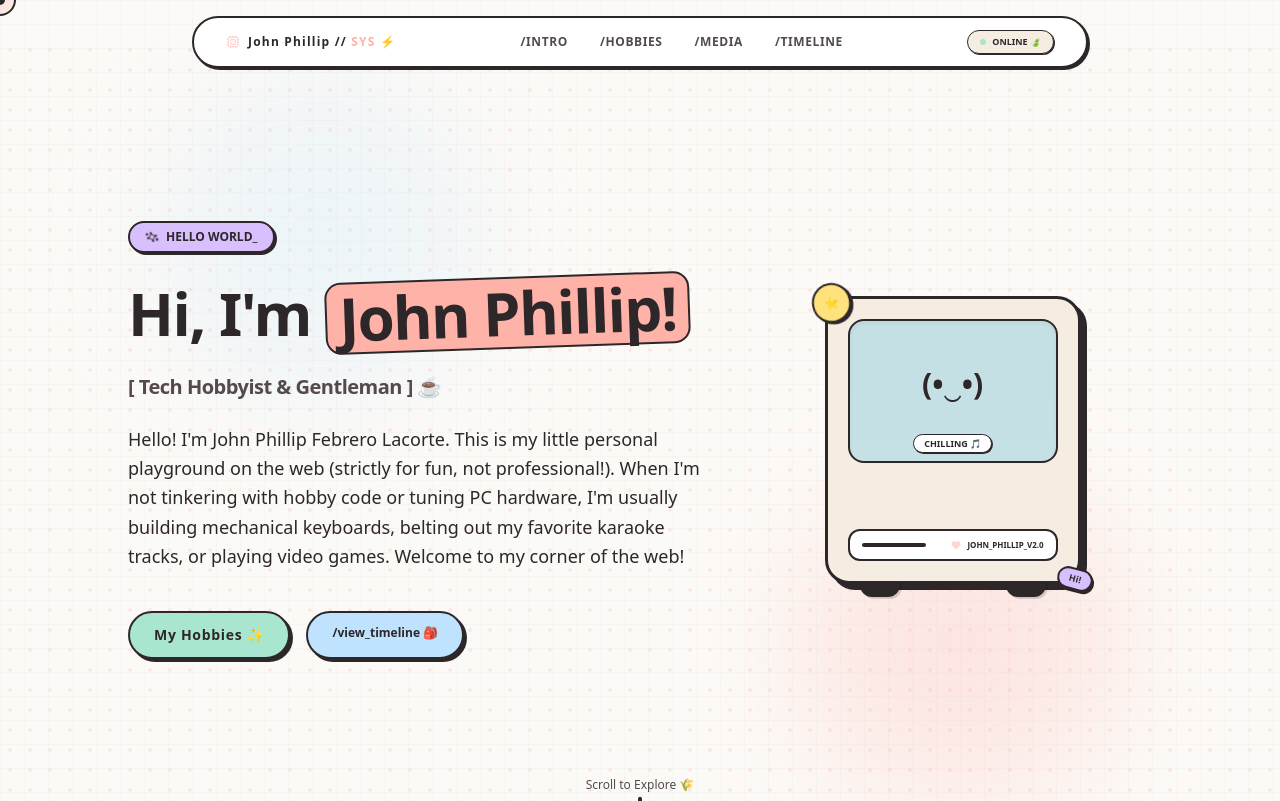
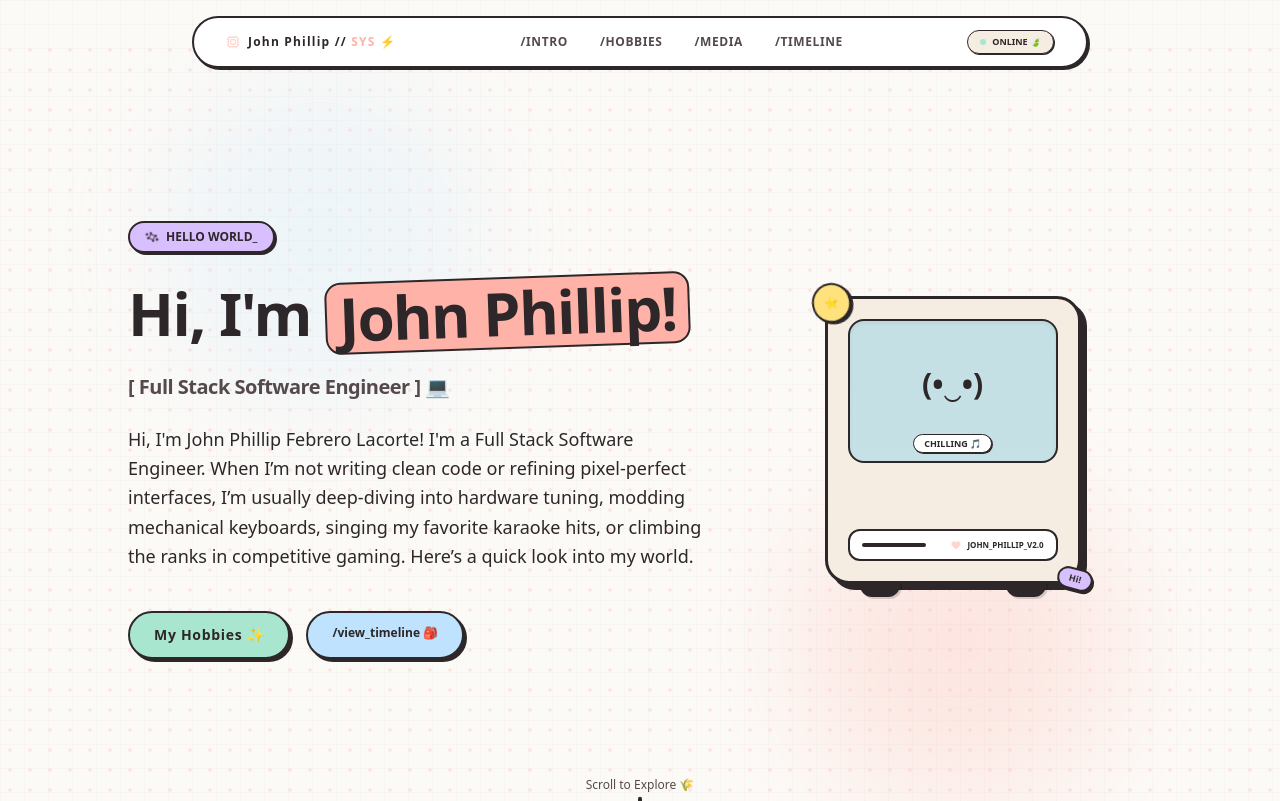
Before and after one commit to jplacorte/personal-profile, a Next.js app: page / in a window 1280 px wide. Shown: the top 801 px of the page. Built offline with nearby package versions, Linux system fonts and the light colour scheme.

Commit message:
Revert "style(intro): rewrite introduction to be casual, gentlemanly, and explicitly personal"
This reverts commit 30de097e22ad488155a92098b9cfa500155a15d3.

```diff
--- a/src/components/IntroSection.tsx
+++ b/src/components/IntroSection.tsx
@@ -9,7 +9,7 @@ export default function IntroSection() {
   const [faceExpression, setFaceExpression] = useState<string>("(✿◠‿◠)");
   const [sysStatus, setSysStatus] = useState<string>("Coding...");
 
-  const text = "Hello! I'm John Phillip Febrero Lacorte. This is my little personal playground on the web (strictly for fun, not professional!). When I'm not tinkering with hobby code or tuning PC hardware, I'm usually building mechanical keyboards, belting out my favorite karaoke tracks, or playing video games. Welcome to my corner of the web!";
+  const text = "Hi, I'm John Phillip Febrero Lacorte! I'm a Full Stack Software Engineer. When I’m not writing clean code or refining pixel-perfect interfaces, I’m usually deep-diving into hardware tuning, modding mechanical keyboards, singing my favorite karaoke hits, or climbing the ranks in competitive gaming. Here’s a quick look into my world.";
 
   useEffect(() => {
     // Cute bouncy entrance timeline
@@ -102,7 +102,7 @@ export default function IntroSection() {
           </h1>
 
           <h2 className="hero-title text-lg md:text-xl font-bold font-mono tracking-tight text-cute-muted">
-            [ Tech Hobbyist & Gentleman ] ☕
+            [ Full Stack Software Engineer ] 💻
           </h2>
 
           <p className="intro-text text-base md:text-lg text-cute-dark font-medium leading-relaxed font-sans max-w-2xl">
```
